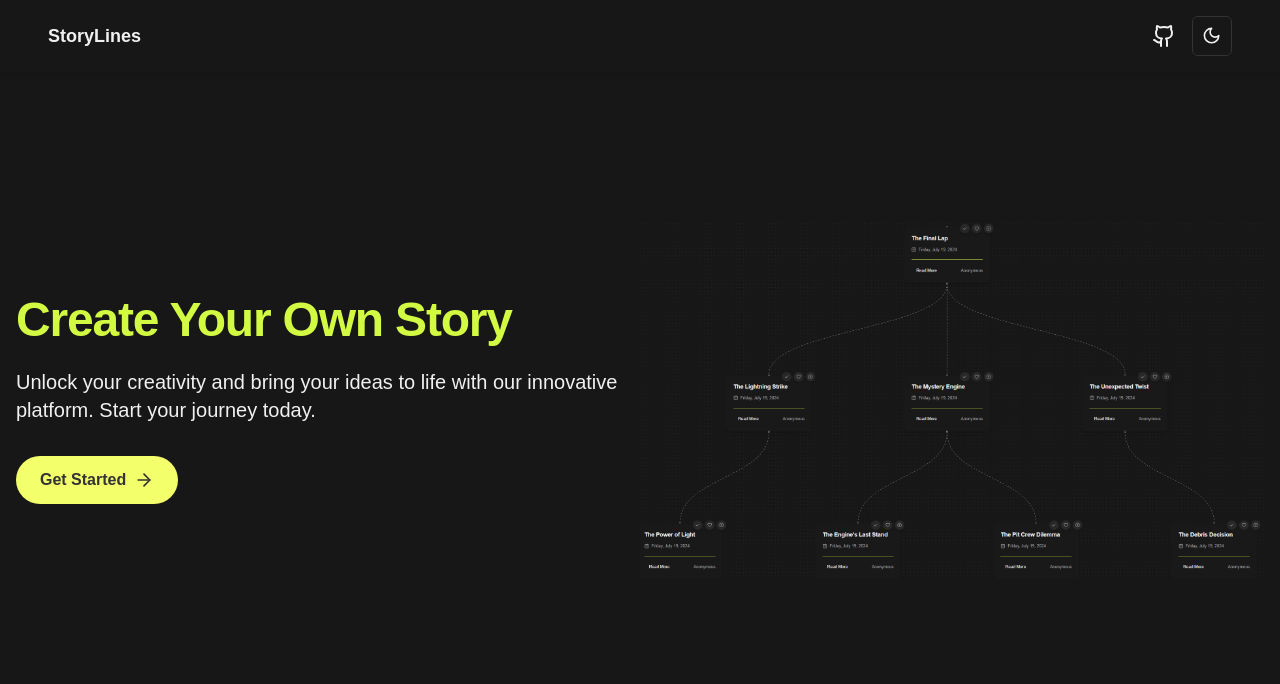
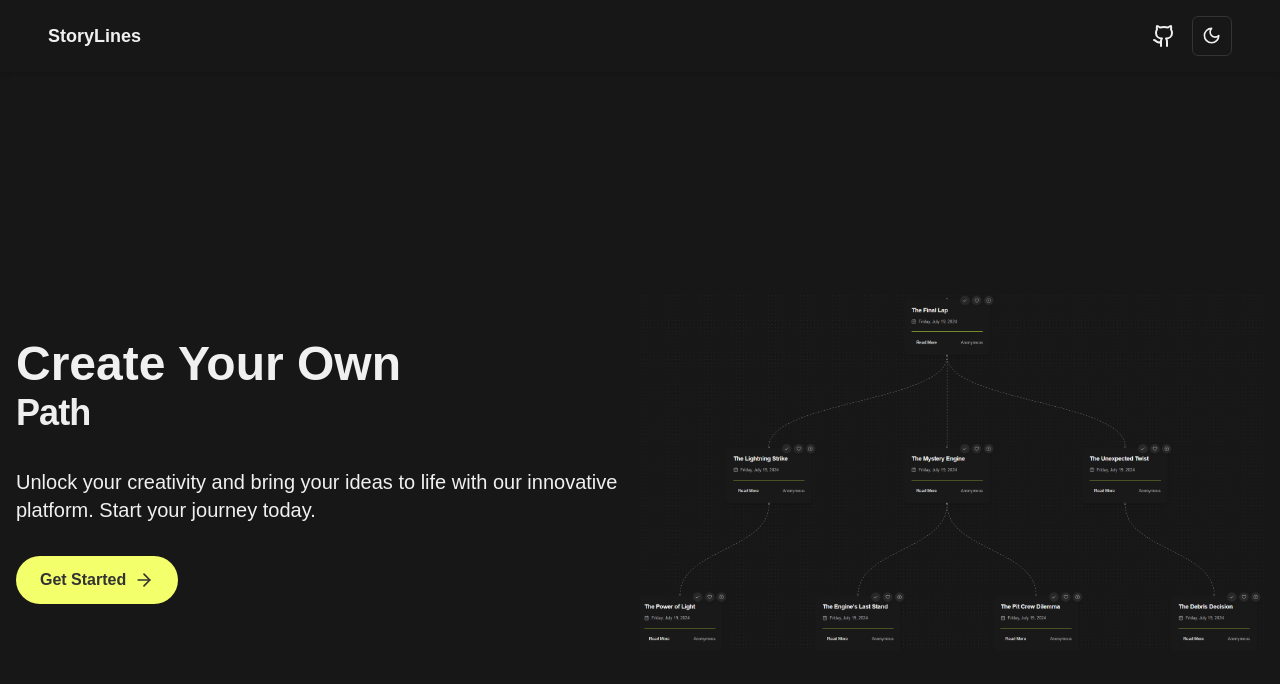
Before and after one commit to praneethravuri/storylines, a Next.js app: page / in a window 1280 px wide. Shown: the top 684 px of the page. Built offline with nearby package versions, Linux system fonts and the light colour scheme.

Commit message:
fetch one story

```diff
--- /dev/null
+++ b/app/api/fetch-one-story/route.ts
@@ -0,0 +1,25 @@
+import Story from "@/schema/storySchema";
+import { connectToDB } from "@/utils/connectToDb";
+
+export async function GET(request: Request) {
+    const url = new URL(request.url);
+    const storyId = url.searchParams.get('storyId');
+
+    if (!storyId) {
+        return new Response(JSON.stringify({ message: "Story ID is required" }), { status: 400 });
+    }
+
+    try {
+        await connectToDB();
+        const story = await Story.findOne({ customId: storyId }).lean();
+
+        if (!story) {
+            return new Response(JSON.stringify({ message: "Story not found" }), { status: 404 });
+        }
+
+        return new Response(JSON.stringify(story), { status: 200 });
+    } catch (err) {
+        console.error(err);
+        return new Response(JSON.stringify({ message: "Error fetching story", err }), { status: 500 });
+    }
+}
--- /dev/null
+++ b/app/stories/[storyId]/page.tsx
@@ -0,0 +1,51 @@
+"use client";
+import React, { useEffect, useState } from 'react';
+
+interface StoryDetails {
+  title: string;
+  author: string;
+  content: string;
+  createdAt: Date;
+  prev: string[];
+  next: string[];
+  type?: string;
+  customId: string;
+}
+
+const Page = ({ params }: { params: { storyId: string } }) => {
+  const [storyDetails, setStoryDetails] = useState<StoryDetails | null>(null);
+
+  useEffect(() => {
+    const fetchStoryDetails = async () => {
+      try {
+        const response = await fetch(`/api/fetch-one-story?storyId=${params.storyId}`);
+        const data: StoryDetails = await response.json();
+
+        if (response.ok) {
+          setStoryDetails(data);
+        } else {
+          console.error("Something went wrong");
+        }
+      } catch (error) {
+        console.error(error);
+      }
+    };
+
+    fetchStoryDetails();
+  }, [params.storyId]);
+
+  if (!storyDetails) {
+    return <div>Loading...</div>;
+  }
+
+  return (
+    <div>
+      <h1>{storyDetails.title}</h1>
+      <p>Author: {storyDetails.author}</p>
+      <p>{storyDetails.content}</p>
+      {/* Add more fields as needed */}
+    </div>
+  );
+};
+
+export default Page;
--- /dev/null
+++ b/app/stories/page.tsx
@@ -0,0 +1,9 @@
+import React from 'react'
+
+const page = () => {
+  return (
+    <div>page</div>
+  )
+}
+
+export default page
--- a/app/storymap/FlowMap.tsx
+++ b/app/storymap/FlowMap.tsx
@@ -54,7 +54,7 @@ export default function FlowMap() {
     useEffect(() => {
         const fetchStories = async () => {
             try {
-                const response = await fetch('/api/get-stories');
+                const response = await fetch('/api/fetch-all-stories');
                 const stories = await response.json();
                 const { constructedNodes, constructedEdges } = constructNodesAndEdges(stories, screenSize);
 
--- a/app/storymap/NodeCard.tsx
+++ b/app/storymap/NodeCard.tsx
@@ -25,6 +25,7 @@ const formatDate = (createdAt) => {
 
 const NodeCard: React.FC<NodeItems> = ({ isDark, title, author, createdAt, currId }) => {
     return (
+        <Link href={`/stories/${currId}`}>
             <Card className={`w-72 p-6 z-0 rounded-2xl ${isDark ? 'bg-node-card text-foreground' : 'bg-background text-foreground'} shadow-lg relative overflow-visible border-0 transition-all duration-300 hover:shadow-xl hover:scale-105`}>
                 <div className="absolute -top-3 -right-3 flex space-x-2">
                     {/* Button 1 */}
@@ -58,6 +59,7 @@ const NodeCard: React.FC<NodeItems> = ({ isDark, title, author, createdAt, currI
                     </Link>
                 </div>
             </Card>
+        </Link>
     );
 }
 
--- a/components/LandingPage.tsx
+++ b/components/LandingPage.tsx
@@ -1,7 +1,9 @@
+"use client";
 import React from 'react'
 import Image from 'next/image'
 import { ArrowRight } from 'lucide-react'
-import Link from 'next/link'
+import Link from 'next/link';
+import WordRotate from './magicui/word-rotate';
 
 const LandingPage = () => {
   return (
@@ -9,7 +11,10 @@ const LandingPage = () => {
       <div className="container mx-auto px-4">
         <div className="flex flex-col md:flex-row items-center justify-between">
           <div className="md:w-1/2 mb-10 md:mb-0">
-            <h1 className="text-5xl font-bold mb-6">Create Your Own Story</h1>
+            <p className="text-5xl font-bold mb-6">Create Your Own <span><WordRotate
+              className="text-4xl font-bold text-black dark:text-white"
+              words={["Story", "Hero", "Path", "Fantasy"]}
+            /></span> </p>
             <p className="text-xl mb-8">Unlock your creativity and bring your ideas to life with our innovative platform. Start your journey today.</p>
             <div>
               <Link href="/storymap" className="inline-flex items-center px-6 py-3 rounded-full font-semibold text-tertiary bg-accent-muted hover:bg-accent-muted/90 transition-colors">
--- a/components/NavBar.tsx
+++ b/components/NavBar.tsx
@@ -5,7 +5,7 @@ import Link from 'next/link';
 
 const NavBar = () => {
   return (
-    <div className="bg-background shadow-md fixed w-full top-0 z-50 p-4">
+    <div className="bg-background shadow-md w-full top-0 z-50 p-4">
       <div className="container mx-auto flex justify-between items-center">
         <div className="title">
           <p className="font-bold">StoryLines</p>
--- /dev/null
+++ b/components/magicui/word-rotate.tsx
@@ -0,0 +1,50 @@
+"use client";
+
+import { useEffect, useState } from "react";
+import { AnimatePresence, HTMLMotionProps, motion } from "framer-motion";
+
+import { cn } from "@/lib/utils";
+
+interface WordRotateProps {
+  words: string[];
+  duration?: number;
+  framerProps?: HTMLMotionProps<"h1">;
+  className?: string;
+}
+
+export default function WordRotate({
+  words,
+  duration = 2500,
+  framerProps = {
+    initial: { opacity: 0, y: -50 },
+    animate: { opacity: 1, y: 0 },
+    exit: { opacity: 0, y: 50 },
+    transition: { duration: 0.25, ease: "easeOut" },
+  },
+  className,
+}: WordRotateProps) {
+  const [index, setIndex] = useState(0);
+
+  useEffect(() => {
+    const interval = setInterval(() => {
+      setIndex((prevIndex) => (prevIndex + 1) % words.length);
+    }, duration);
+
+    // Clean up interval on unmount
+    return () => clearInterval(interval);
+  }, [words, duration]);
+
+  return (
+    <div className="overflow-hidden py-2">
+      <AnimatePresence mode="wait">
+        <motion.h1
+          key={words[index]}
+          className={cn(className)}
+          {...framerProps}
+        >
+          {words[index]}
+        </motion.h1>
+      </AnimatePresence>
+    </div>
+  );
+}
--- a/schema/storySchema.ts
+++ b/schema/storySchema.ts
@@ -23,7 +23,7 @@ const StorySchema: Schema = new Schema({
     prev: [{ type: String }],
     next: [{ type: String }],
     type: { type: String },
-    customId: {type: String}
+    customId: {type: String, unique: true, required: true}
 });
 
 let Story: Model<IStory>;
```
Also changed, not shown: app/api/fetch-all-stories/route.ts (renamed from app/api/get-stories/route.ts). Lines whose indentation alone changed are shown as unchanged.
